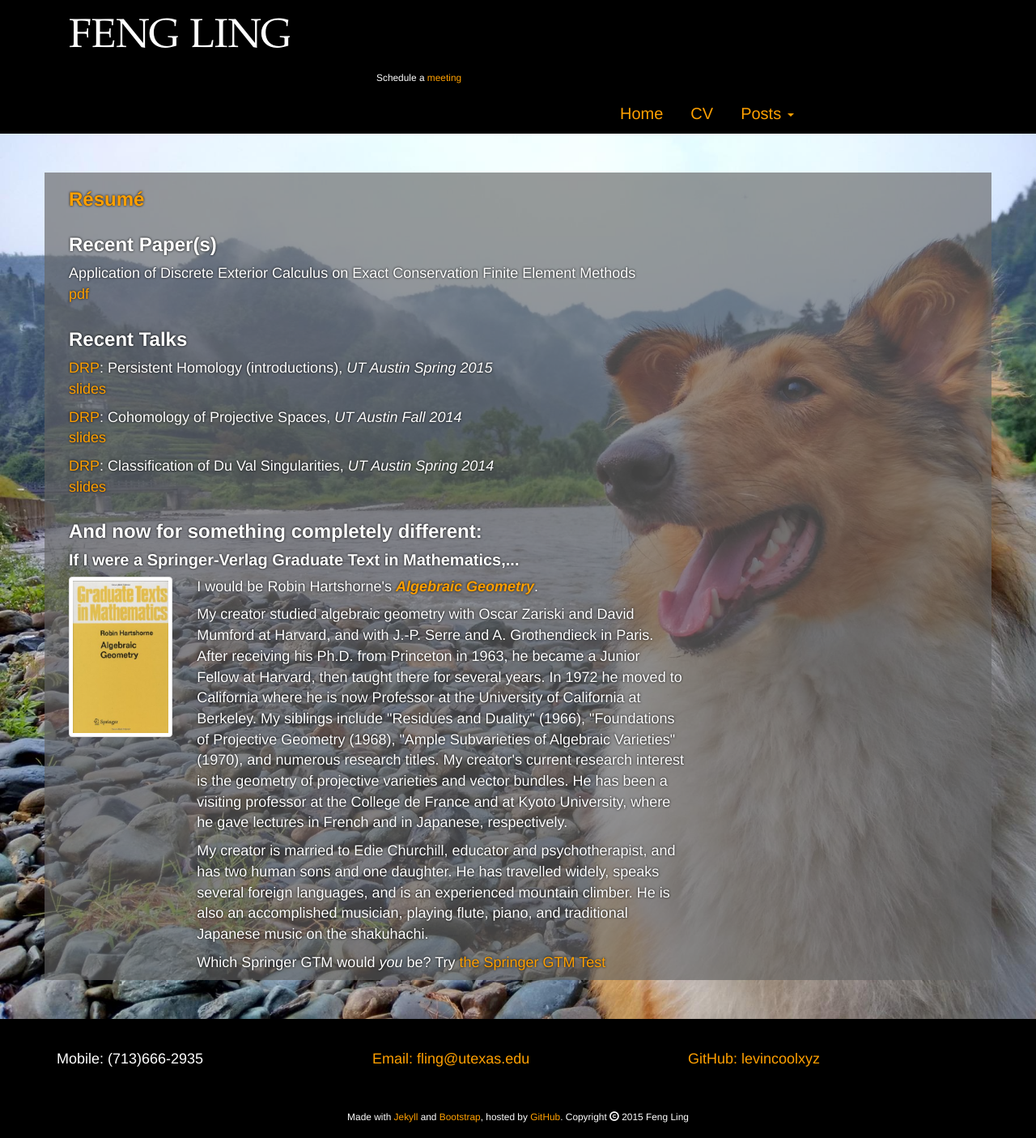
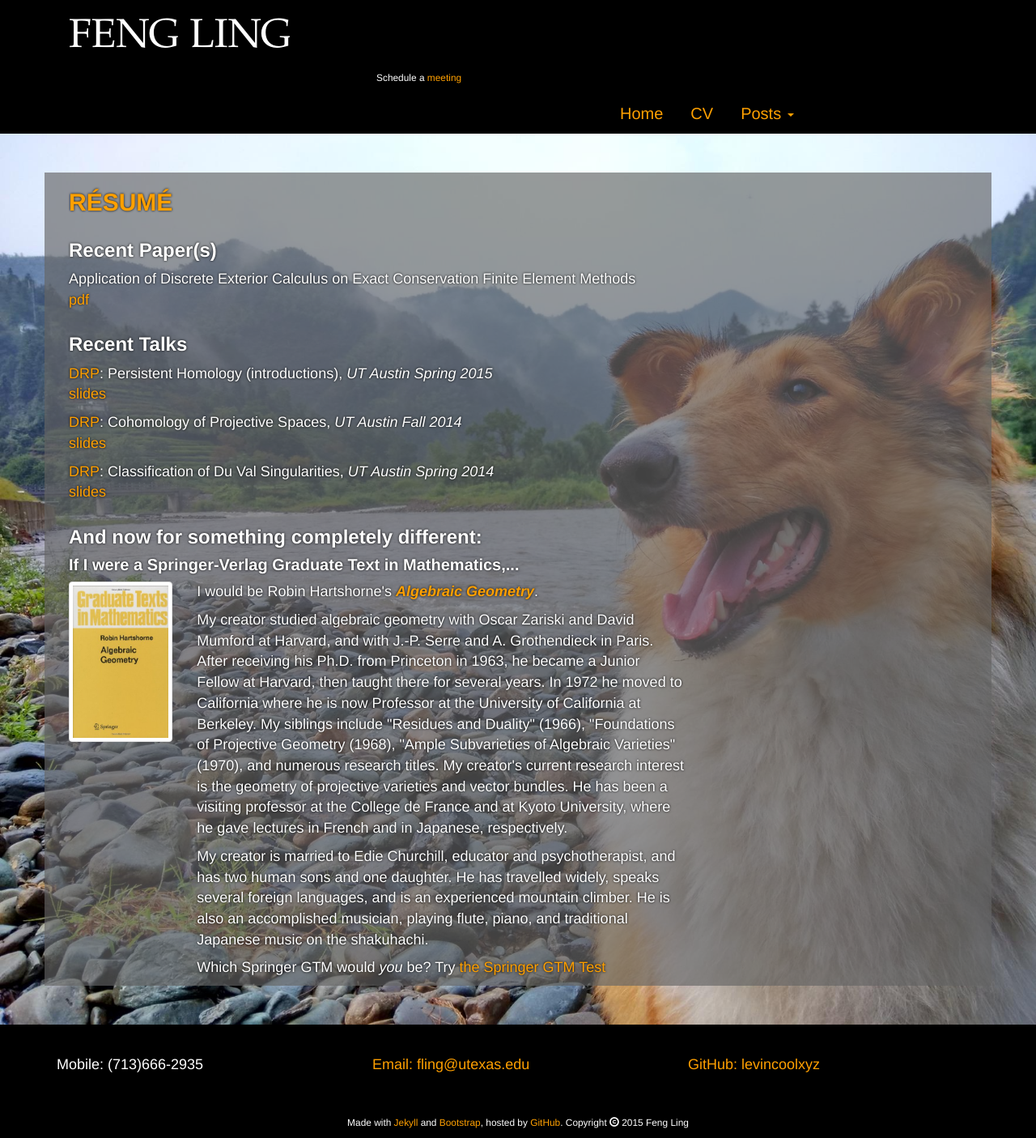
Before and after one commit to levincoolxyz/levincoolxyz.github.io, a Jekyll site: the page built from cv/index.html, in a window 1280 px wide. Shown: the whole page at 81% size. Built offline with Jekyll 4.4.1, drawn with Linux system fonts in a browser that asks for light colours.

Commit message:
new commit

```diff
--- a/cv/index.html
+++ b/cv/index.html
@@ -4,7 +4,7 @@ title: CV
 ---
 
 <div class="container">
-	<h3><a id="resume" href="Ling, Feng - Resume.pdf">Résumé</a></h3>
+	<h2><a id="resume" href="Ling, Feng - Resume.pdf">RÉSUMÉ</a></h2>
 </div>
 
 <div id="papers" class="container">
```
